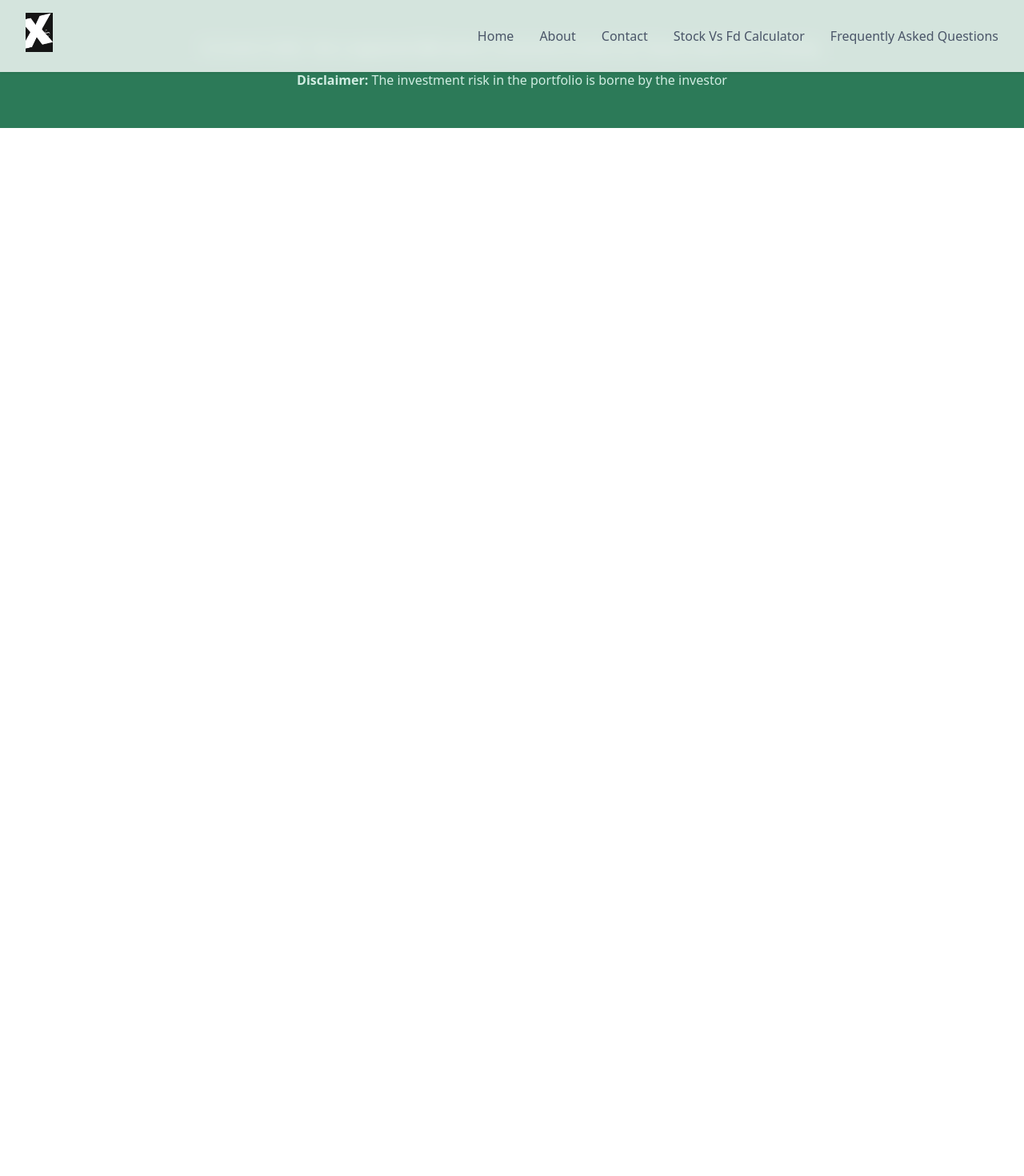
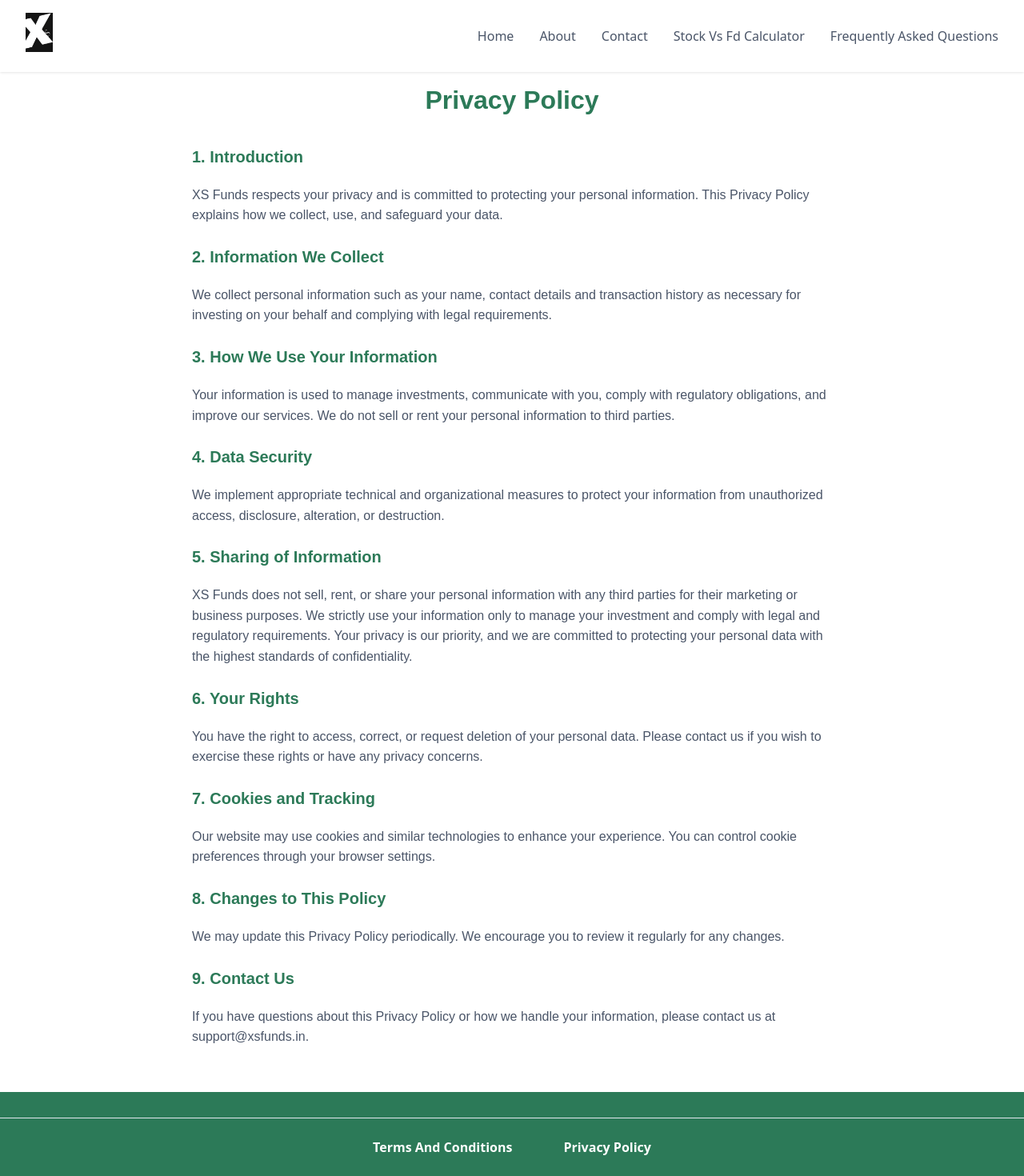
Before and after one commit to Bhismabhavanari89/Xsfunds-frontend, a React (Vite) app: page /privacy-policy in a window 1280 px wide. Shown: the top 1470 px of the page at 80% size. Before the commit the page ends 800 px from the top, so only its background shows below. Built offline with nearby package versions, Linux system fonts and the light colour scheme.

Commit message:
Tandc and privacypolicy

```diff
--- a/src/App.jsx
+++ b/src/App.jsx
@@ -10,9 +10,10 @@ import Footer from './components/Footer'
 import StockvsFd from './components/StockvsFd'
 import { BrowserRouter as Router, Routes, Route } from 'react-router-dom';
 import FAQ from './components/faqs'
+import TermsAndConditions from './components/TermsAndConditions'
+import PrivacyPolicy from './components/PrivacyPolicy'
 
 function App() {
-  const [count, setCount] = useState(0)
 
   return (
     <>
@@ -31,6 +32,8 @@ function App() {
           } />
           <Route path="/stockvsfd" element={<StockvsFd />} />
           <Route path="/faqs" element={<FAQ/>} />
+          <Route path="/tandc" element={<TermsAndConditions/>} />
+          <Route path="/privacy-policy" element={<PrivacyPolicy/>} />
         </Routes>
       </main>
       <Footer />
--- a/src/components/Footer.css
+++ b/src/components/Footer.css
@@ -4,3 +4,30 @@ footer {
   padding: 32px 0;
   text-align: center;
 }
+.legal-links {
+  display: flex;
+  justify-content: center;
+  gap: 2rem;
+  padding: 1rem;
+  border-top: 1px solid #e2e8f0;
+}
+
+.legal-link {
+  color: #fff;
+  font-weight: 600;
+  text-decoration: none;
+  font-size: 1rem;
+  padding: 0.5rem 1rem;
+  border-radius: 6px;
+  transition: background-color 0.3s ease;
+}
+.legal-link:hover,
+.legal-link:focus {
+  text-decoration: underline;
+  outline: none;
+}
+@media (max-width: 480px) {
+  .legal-links{
+    gap: 0px;
+  }
+}
--- a/src/components/Footer.jsx
+++ b/src/components/Footer.jsx
@@ -1,7 +1,17 @@
 import './Footer.css'
+import React, { useState } from 'react';
+import { HashLink as Link } from 'react-router-hash-link';
 function Footer() {
   return (
     <footer>
+      <div className="legal-links">
+        <a href="/tandc" data-discover="true" className="legal-link">
+          Terms And Conditions
+        </a>
+        <a href="/privacy-policy" data-discover="true" className="legal-link">
+          Privacy Policy
+        </a>
+      </div>
       <p>Xs Funds © 2025 - Not a registered SEBI advisor. Investments involve risk. Please review terms carefully.</p>
       <p><b>Disclaimer:</b> The investment risk in the portfolio is borne by the investor</p>
     </footer>
--- /dev/null
+++ b/src/components/PrivacyPolicy.jsx
@@ -0,0 +1,89 @@
+import React from 'react';
+
+const privacyPolicySections = [
+  {
+    title: '1. Introduction',
+    content:
+      'XS Funds respects your privacy and is committed to protecting your personal information. This Privacy Policy explains how we collect, use, and safeguard your data.',
+  },
+  {
+    title: '2. Information We Collect',
+    content:
+      'We collect personal information such as your name, contact details and transaction history as necessary for investing on your behalf and complying with legal requirements.',
+  },
+  {
+    title: '3. How We Use Your Information',
+    content:
+      'Your information is used to manage investments, communicate with you, comply with regulatory obligations, and improve our services. We do not sell or rent your personal information to third parties.',
+  },
+  {
+    title: '4. Data Security',
+    content:
+      'We implement appropriate technical and organizational measures to protect your information from unauthorized access, disclosure, alteration, or destruction.',
+  },
+  {
+    title: '5. Sharing of Information',
+    content:
+      'XS Funds does not sell, rent, or share your personal information with any third parties for their marketing or business purposes. We strictly use your information only to manage your investment and comply with legal and regulatory requirements. Your privacy is our priority, and we are committed to protecting your personal data with the highest standards of confidentiality.',
+  },
+  {
+    title: '6. Your Rights',
+    content:
+      'You have the right to access, correct, or request deletion of your personal data. Please contact us if you wish to exercise these rights or have any privacy concerns.',
+  },
+  {
+    title: '7. Cookies and Tracking',
+    content:
+      'Our website may use cookies and similar technologies to enhance your experience. You can control cookie preferences through your browser settings.',
+  },
+  {
+    title: '8. Changes to This Policy',
+    content:
+      'We may update this Privacy Policy periodically. We encourage you to review it regularly for any changes.',
+  },
+  {
+    title: '9. Contact Us',
+    content:
+      'If you have questions about this Privacy Policy or how we handle your information, please contact us at support@xsfunds.in.',
+  },
+];
+
+function PrivacyPolicy() {
+  return (
+    <section
+      style={{
+        maxWidth: '800px',
+        margin: 'auto',
+        padding: '74px 1rem 2rem',
+        color: '#4a5568',
+        fontFamily: 'Arial, sans-serif',
+      }}
+    >
+      <h2
+        style={{
+          color: '#2c7a58',
+          fontSize: '2rem',
+          fontWeight: '700',
+          textAlign: 'center',
+          marginBottom: '2rem',
+        }}
+      >
+        Privacy Policy
+      </h2>
+      <div>
+        {privacyPolicySections.map((section, index) => (
+          <div key={index} style={{ marginBottom: '1.5rem' }}>
+            <h3 style={{ fontSize: '1.25rem', fontWeight: '600', color: '#2c7a58' }}>
+              {section.title}
+            </h3>
+            <p style={{ fontSize: '1rem', lineHeight: '1.6', marginTop: '0.5rem' }}>
+              {section.content}
+            </p>
+          </div>
+        ))}
+      </div>
+    </section>
+  );
+}
+
+export default PrivacyPolicy;
--- /dev/null
+++ b/src/components/TermsAndConditions.jsx
@@ -0,0 +1,104 @@
+import React from 'react';
+
+const terms = [
+  {
+    title: '1. Investment Purpose',
+    content:
+      'XS Funds collects funds from investors to invest collectively in a diversified portfolio of stocks. The aim is to enable growth of the invested capital through market appreciation.',
+  },
+  {
+    title: '2. No Guarantees',
+    content:
+      'Investments in stocks are subject to market risks and fluctuations. XS Funds does not guarantee returns or protection of the principal amount invested. Past performance is not indicative of future results.',
+  },
+  {
+    title: '3. Lock-in Period',
+    content:
+      'Investors agree to a minimum lock-in period of 6 months from the date of investment. Withdrawals before this period are not permitted.',
+  },
+  {
+    title: '4. Fees and Charges',
+    content:
+      'Currently, XS Funds does not charge any management fees or commissions to investors. Any future fees will be communicated clearly to investors with sufficient notice.',
+  },
+  {
+    title: '5. Investment Decisions',
+    content:
+      'All investment decisions including stock selections and portfolio allocations are made at the discretion of XS Funds management based on market research and expertise.',
+  },
+  {
+    title: '6. Investor Responsibilities',
+    content:
+      'Investors should provide accurate personal and financial information when investing. It is the investor\'s responsibility to understand the risks involved and seek independent financial or tax advice if desired.',
+  },
+  {
+    title: '7. Reporting and Communication',
+    content:
+      'XS Funds may provide periodic updates on portfolio status and investment performance. Investors can contact XS Funds for any queries or further information.',
+  },
+  {
+    title: '8. Withdrawal Requests',
+    content:
+      'Withdrawal requests can be made only after the lock-in period. XS Funds reserves the right to process withdrawal requests subject to portfolio liquidity.',
+  },
+  {
+    title: '9. Confidentiality',
+    content:
+      'Investor information and investment details will be kept confidential and handled with appropriate security measures.',
+  },
+  {
+    title: '10. Amendments',
+    content:
+      'These terms and conditions may be amended by XS Funds with prior notice to investors.',
+  },
+  {
+    title: '11. Governing Law',
+    content:
+      'Investments and related agreements are governed by applicable laws of the jurisdiction where XS Funds operates.',
+  },
+  {
+    title: '12. Limitation of Liability',
+    content:
+      'XS Funds is not liable for any losses incurred due to market conditions, delays, or any unforeseen events affecting investments.',
+  },
+];
+
+function TermsAndConditions() {
+  return (
+    <section
+      style={{
+        maxWidth: '800px',
+        margin: 'auto',
+        padding: '74px 1rem 2rem',
+        color: '#4a5568',
+        fontFamily: 'Arial, sans-serif',
+      }}
+    >
+      <h2
+        style={{
+          color: '#2c7a58',
+          fontSize: '2rem',
+          fontWeight: '700',
+          textAlign: 'center',
+          marginBottom: '2rem',
+        }}
+      >
+        Terms and Conditions
+      </h2>
+      <div>
+        {terms.map((term, index) => (
+          <div key={index} style={{ marginBottom: '1.5rem' }}>
+            <h3 style={{ fontSize: '1.25rem', fontWeight: '600', color: '#2c7a58' }}>
+              {term.title}
+            </h3>
+            <p style={{ fontSize: '1rem', lineHeight: '1.6', marginTop: '0.5rem' }}>
+              {term.content}
+            </p>
+          </div>
+        ))}
+      </div>
+    </section>
+  );
+}
+
+export default TermsAndConditions;
--- a/src/index.css
+++ b/src/index.css
@@ -18,9 +18,7 @@ a {
   color: #646cff;
   text-decoration: inherit;
 }
-a:hover {
-  color: #535bf2;
-}
+
 
 body {
   margin: 0;
```
